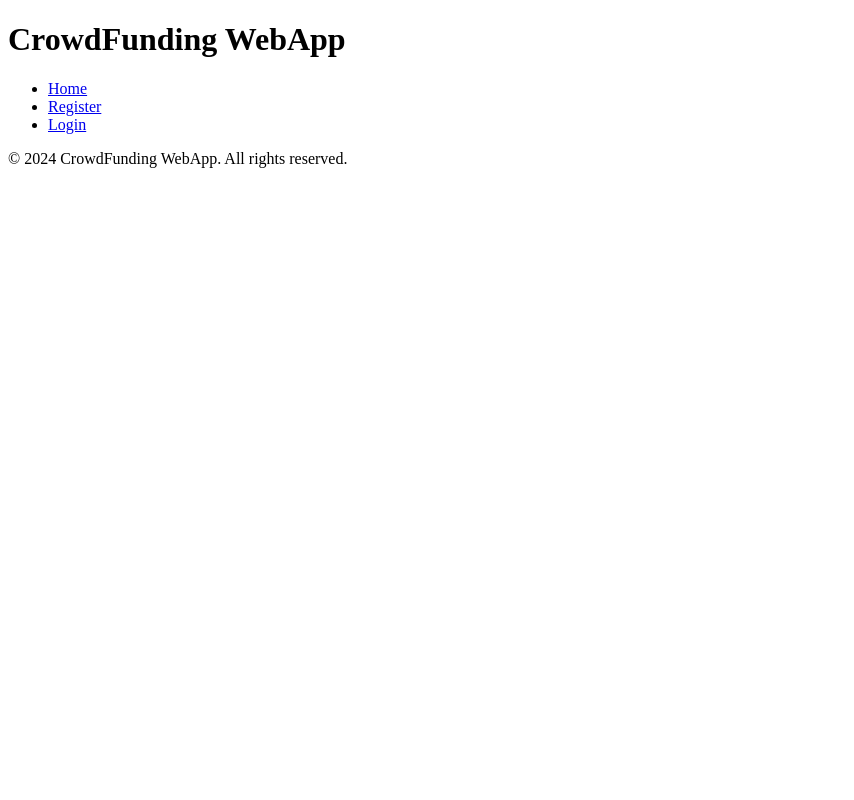
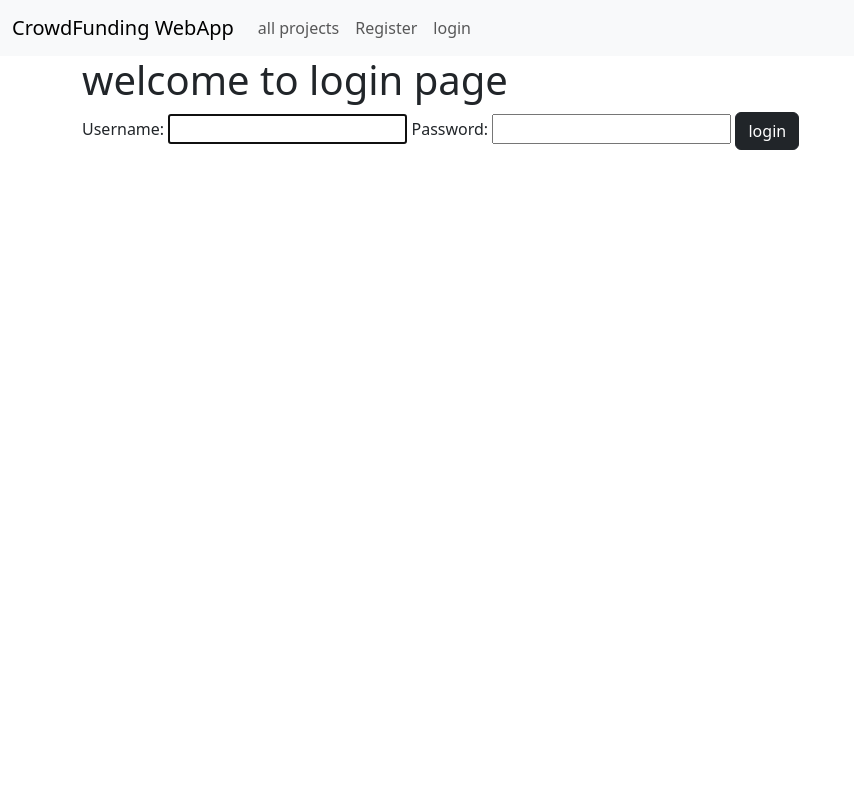
Before and after one commit to sh-osama-sami/CrowdFundingApp, a Django app: page /authentication/login/ in a window 1280 px wide. Shown: the whole page, without its empty margins (0-854 px from the left). Run offline with Django 4.2, Linux system fonts and the light colour scheme.

Commit message:
add accounts/profile , bootstrap navbar in base.html , editted register.html

```diff
--- a/crowdFundingWebapp/authentication/forms.py
+++ b/crowdFundingWebapp/authentication/forms.py
@@ -2,6 +2,7 @@ from django import forms
 from django.contrib.auth.forms import UserCreationForm
 from django.contrib.auth.models import User
 from django.core.exceptions import ValidationError
+from django.contrib.auth.hashers import make_password
 
 
 # registration form that inherits from UserCreationForm
--- a/crowdFundingWebapp/crowdFundingWebapp/urls.py
+++ b/crowdFundingWebapp/crowdFundingWebapp/urls.py
@@ -18,9 +18,11 @@ from django.conf import settings
 from django.conf.urls.static import static
 from django.contrib import admin
 from django.urls import path, include
+from authentication.views import profile
 
 urlpatterns = [
                   path('admin/', admin.site.urls),
                   path('authentication/', include('authentication.urls')),
+                  path('accounts/profile/', profile)
 
               ] + static(settings.MEDIA_URL, document_root=settings.MEDIA_ROOT)
--- a/crowdFundingWebapp/templates/layouts/base.html
+++ b/crowdFundingWebapp/templates/layouts/base.html
@@ -1,16 +1,88 @@
 <!DOCTYPE html>
 <html lang="en">
-
 <head>
     <meta charset="UTF-8">
-    <meta name="viewport" content="width=device-width, initial-scale=1.0">
     <title>{% block title %}CrowdFunding WebApp{% endblock %}</title>
+    <link href="https://cdn.jsdelivr.net/npm/bootstrap@5.3.3/dist/css/bootstrap.min.css" rel="stylesheet" integrity="sha384-QWTKZyjpPEjISv5WaRU9OFeRpok6YctnYmDr5pNlyT2bRjXh0JMhjY6hW+ALEwIH" crossorigin="anonymous">
 
+    <style>
+        body {
+           display: flex;
+           flex-direction: column;
+           min-height: 100vh;
+       }
+       main {
+           flex: 1;
+       }
+       /* CSS to position the footer at the bottom */
+       footer {
+           position: fixed;
+           bottom: 0;
+           width: 100%;
+           background-color: #e78696;
+           padding: 10px 0;
+           text-align: center;
+       }
+   </style>
 
 </head>
 
 <body>
-    <header>
+
+    <nav class="navbar navbar-expand-lg bg-body-tertiary">
+        <div class="container-fluid">
+          <a class="navbar-brand" href="#">CrowdFunding WebApp</a>
+          <button class="navbar-toggler" type="button" data-bs-toggle="collapse" data-bs-target="#navbarSupportedContent" aria-controls="navbarSupportedContent" aria-expanded="false" aria-label="Toggle navigation">
+            <span class="navbar-toggler-icon"></span>
+          </button>
+          <div class="collapse navbar-collapse" id="navbarSupportedContent">
+            <ul class="navbar-nav me-auto mb-2 mb-lg-0">
+              <li class="nav-item">
+                <a class="nav-link" href="">all projects</a>
+              </li>
+
+              <!-- {%if user.id%} -->
+              <li class="nav-item">
+                <!-- {{user}} -->
+              </li>
+              <li class="nav-item">
+                <!-- <a class="nav-link" href="{% url 'logout' %}">logout</a> -->
+                <form method="post" action="{% url 'logout' %}">
+                  {%csrf_token%}
+                  <input type="submit" value="logout" class="nav-link">
+                </form>
+              </li>
+              <!-- {%else%} -->
+              <li class="nav-item">
+                <a class="nav-link" href="{% url 'register' %}">Register</a>
+              </li>
+              <li class="nav-item">
+                <a class="nav-link" href="{% url 'login' %}">login</a>
+              </li>
+              <!-- {%endif%} -->
+            </ul>
+          </div>
+        </div>
+      </nav>
+
+      <div class="container">
+        <div>
+            {% block 'content' %}
+            {% endblock %}
+
+        </div>
+      </div>
+
+      <!-- <footer>
+        <p>Copyright@iti44</p>
+    </footer> -->
+
+    <script src="https://cdn.jsdelivr.net/npm/bootstrap@5.3.3/dist/js/bootstrap.bundle.min.js" integrity="sha384-YvpcrYf0tY3lHB60NNkmXc5s9fDVZLESaAA55NDzOxhy9GkcIdslK1eN7N6jIeHz" crossorigin="anonymous"></script>
+
+
+    <!--  -->
+
+    <!-- <header>
 
         <h1>CrowdFunding WebApp</h1>
         <nav>
@@ -20,15 +92,15 @@
                 <li><a href="{% url 'login' %}">Login</a></li>
             </ul>
         </nav>
-    </header>
+    </header> -->
 
-    <main>
+    <!-- <main>
         {% block content %}{% endblock %}
-    </main>
+    </main> -->
 
-    <footer>
+    <!-- <footer>
         <p>&copy; 2024 CrowdFunding WebApp. All rights reserved.</p>
-    </footer>
+    </footer> -->
 
 </body>
 
--- a/crowdFundingWebapp/templates/registration/login.html
+++ b/crowdFundingWebapp/templates/registration/login.html
@@ -2,18 +2,11 @@
 {% load static %}
 {% block 'content' %}
 
-<div class="container">
-    <div class="row justify-content-center">
-        <div class="col-md-6">
-            <h1> Login </h1>
-            <form method="post" enctype="multipart/form-data">
-                {% csrf_token %}
-                {{form}}
-                <button type="submit" class="btn btn-success">Submit</button>
-            </form>
-        </div>
-    </div>
-</div>
-<script
-   src="{% static 'books/js/script.js' %}"></script>
+<h1>welcome to login page</h1>
+<form method="post">
+    {% csrf_token %}
+{{form}}
+<input type="submit" class="btn btn-dark" value="login"> </input>
+</form>
+
 {% endblock %}
--- a/crowdFundingWebapp/templates/registration/register.html
+++ b/crowdFundingWebapp/templates/registration/register.html
@@ -1,6 +1,6 @@
 {% extends 'layouts/base.html' %}
 {% block title %}Register - CrowdFunding WebApp{% endblock %}
-{% block content %}
+{% block 'content' %}
   <h2>Register</h2>
   <form method="post" enctype="multipart/form-data">
     {% csrf_token %}
```
